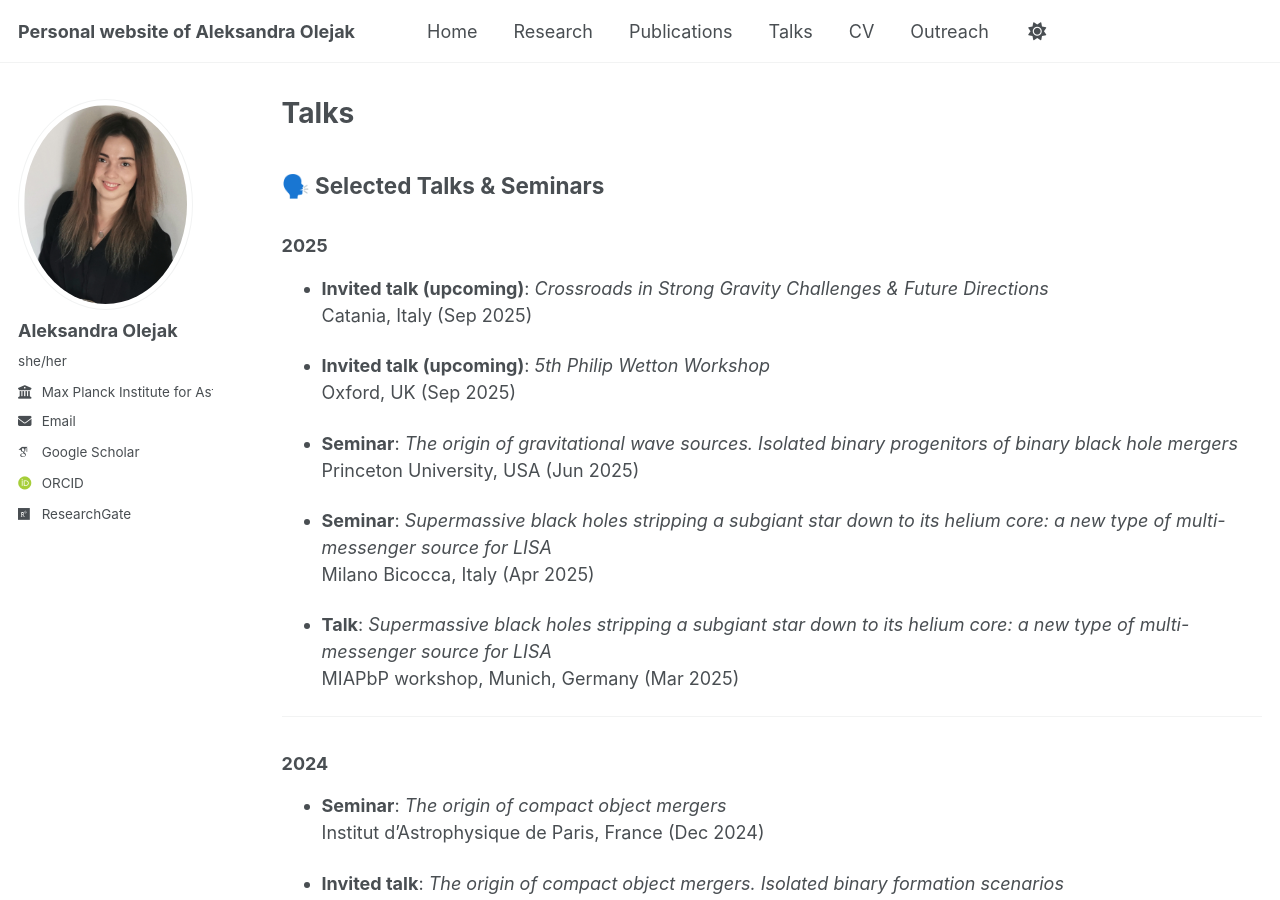
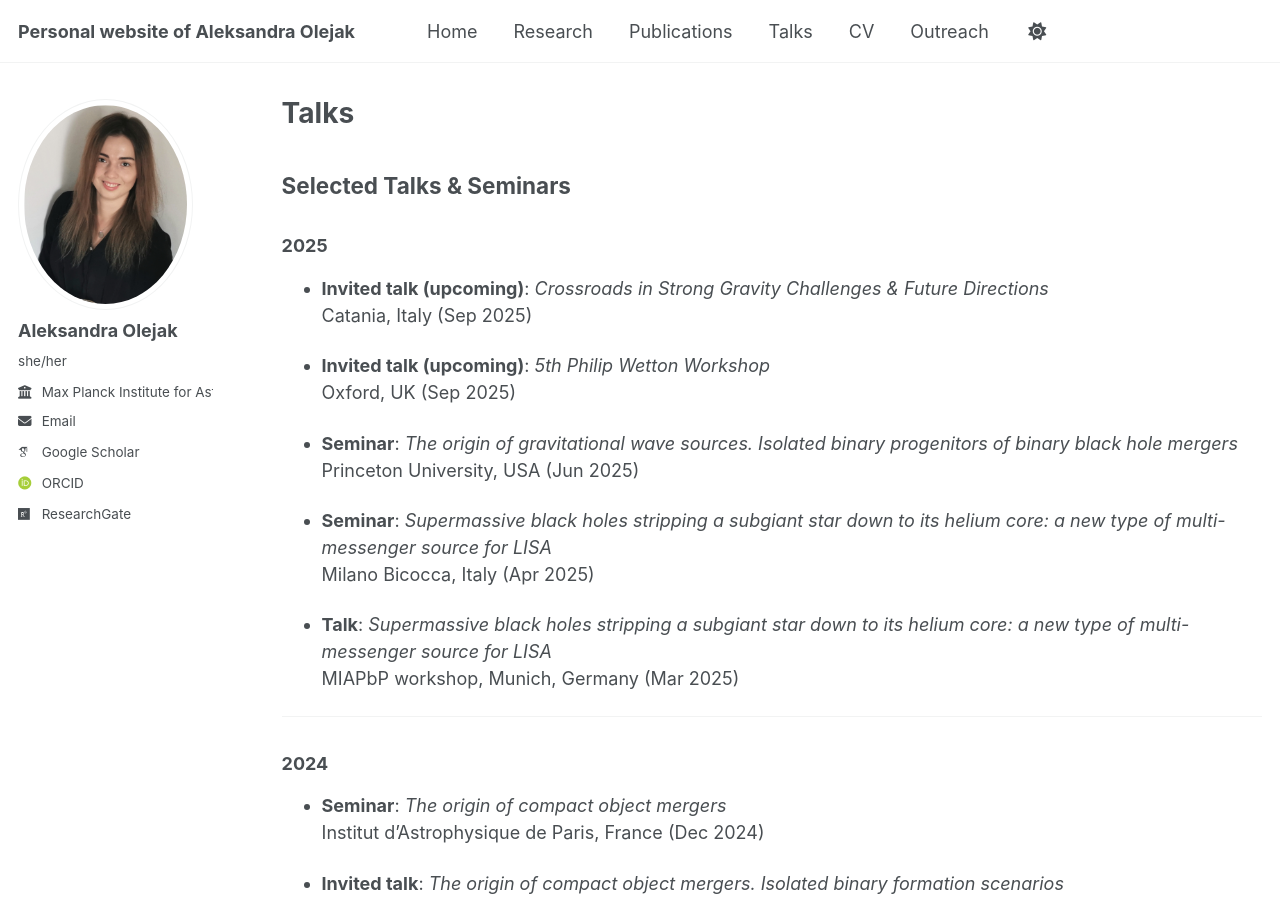
Before and after one commit to aleole/aleole.github.io, a Jekyll site: the page built from _pages/talks.md, in a window 1280 px wide and 900 px high. Built offline with Jekyll 4.4.1, drawn with Linux system fonts in a browser that asks for light colours; some web fonts are replaced; a script that is not in the unit is left out.

```diff
--- a/_pages/talks.md
+++ b/_pages/talks.md
@@ -8,7 +8,7 @@ author_profile: true
 {% include base_path %}
 
 
-## 🗣️ Selected Talks & Seminars
+## Selected Talks & Seminars
 
 ### 2025
 - **Invited talk (upcoming)**: *Crossroads in Strong Gravity Challenges & Future Directions*
```
